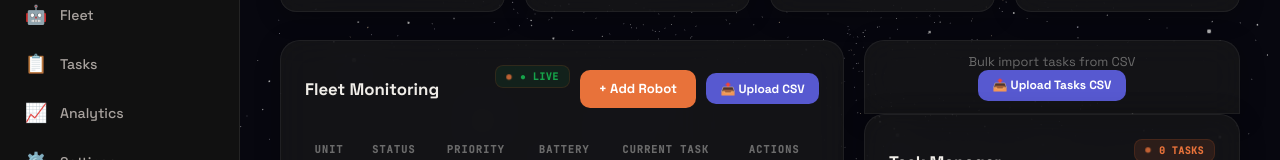
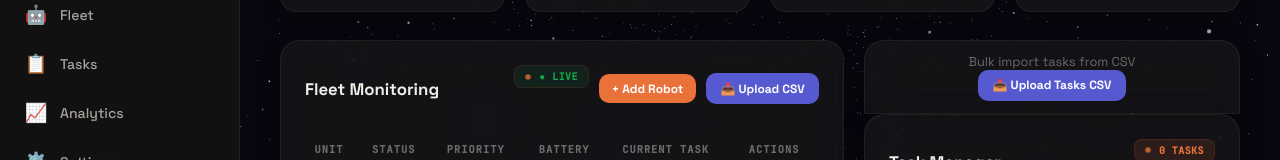
Before and after one commit to urbanxtreme/Hackatly, a React (Vite) app in the folder frontend/: page /dashboard in a window 1280 px wide. Shown: the part 198-358 px from the top of the page. Built offline with nearby package versions, Linux system fonts and the light colour scheme; no server answers; sample sign-in values are in the browser's storage.

Commit message:
robot adding update

```diff
--- a/frontend/src/components/Dashboard.tsx
+++ b/frontend/src/components/Dashboard.tsx
@@ -1,4 +1,4 @@
-import { useState, useEffect, useCallback, useRef } from 'react';
+import { useState, useEffect, useCallback, useMemo, useRef } from 'react';
 import { useNavigate } from 'react-router-dom';
 import DashboardCanvas from './DashboardCanvas';
 import SimulationView from './SimulationView';
@@ -105,6 +105,19 @@ const Dashboard = () => {
   const pendingTasksCount = tasks.filter(t => t.status === 'pending' || t.status === 'waiting').length;
   const runningTasksCount = tasks.filter(t => t.status === 'in_progress').length;
   const errorRobots = robots.filter(r => r.state === 'error').length;
+
+  const traversableCellCount = useMemo(() => {
+    let count = 0;
+    for (let x = 0; x < mapGrid.length; x++) {
+      for (let z = 0; z < mapGrid[x].length; z++) {
+        if (mapGrid[x][z] === 0) count++;
+      }
+    }
+    return count;
+  }, [mapGrid]);
+
+  const isAtCapacity = robots.length >= (traversableCellCount - 1);
+
   const efficiency = robots.length > 0
     ? Math.round((activeRobots / robots.length) * 100)
     : 0;
@@ -294,8 +307,19 @@ const Dashboard = () => {
                     <h2 className="panel-title">Fleet Monitoring</h2>
                     <div style={{ display: 'flex', gap: '10px', alignItems: 'center' }}>
                       <span className="badge live">● LIVE</span>
-                      <button className="task-add-btn" onClick={() => setShowAddRobot(!showAddRobot)}>
-                        + Add Robot
+                      <button
+                        className="task-add-btn"
+                        style={{
+                          fontSize: '0.75rem',
+                          padding: '0.4rem 0.8rem',
+                          background: isAtCapacity ? 'rgba(80,80,80,0.5)' : undefined,
+                          cursor: isAtCapacity ? 'not-allowed' : 'pointer',
+                          opacity: isAtCapacity ? 0.6 : 1
+                        }}
+                        onClick={() => !isAtCapacity && setShowAddRobot(!showAddRobot)}
+                        title={isAtCapacity ? "Warehouse at capacity (N-1 rule active)" : "Add Robot"}
+                      >
+                        {isAtCapacity ? '🔒 0 Capacity' : '+ Add Robot'}
                       </button>
                       <input type="file" accept=".csv" ref={robotFileRef} onChange={handleRobotCSVUpload} style={{ display: 'none' }} />
                       <button className="task-add-btn csv-upload-btn" onClick={() => robotFileRef.current?.click()}>
@@ -308,8 +332,13 @@ const Dashboard = () => {
                     <div className="task-form" style={{ marginBottom: '1rem' }}>
                       <div className="task-form-row">
                         <input className="task-input" placeholder="Robot Name (e.g. RX-7)" value={newRobotName} onChange={(e) => setNewRobotName(e.target.value)} />
-                        <button className="task-add-btn" onClick={handleAddRobot}>Deploy</button>
+                        <button className="task-add-btn" onClick={handleAddRobot} disabled={isAtCapacity}>Deploy</button>
                       </div>
+                      {isAtCapacity && (
+                         <div style={{ fontSize: '0.7rem', color: '#ff4444', marginTop: '5px' }}>
+                           ⚠️ Maximum occupancy reached. Navigation requires at least one free cell.
+                         </div>
+                      )}
                     </div>
                   )}
 
--- a/frontend/src/components/SimulationView.tsx
+++ b/frontend/src/components/SimulationView.tsx
@@ -302,11 +302,22 @@ const SimulationView = ({ apiRobots = [], tasks = [], onFetchData = () => { }, a
       activeApiRobots.forEach((apiBot, index) => {
         const existing = prev.find(r => r.id === apiBot.id);
         if (!existing) {
-          const pt = SPAWN_POINTS[index % SPAWN_POINTS.length];
+          // ── SMART PLACEMENT: Search for first available floor tile ──
+          let startPos = { x: 1, z: 1 };
+          let found = false;
+          for (let x = 1; x < GRID_SIZE - 1 && !found; x++) {
+            for (let z = 1; z < GRID_SIZE - 1 && !found; z++) {
+              if (currentGrid[x][z] === 0 && !newFleet.some(r => r.x === x && r.z === z)) {
+                startPos = { x, z };
+                found = true;
+              }
+            }
+          }
+
           newFleet.push({
             id: apiBot.id,
-            x: pt.x,
-            z: pt.z,
+            x: startPos.x,
+            z: startPos.z,
             color: `#${new THREE.Color(ROBOT_COLORS[index % ROBOT_COLORS.length]).getHexString()}`,
             missionPhase: 'IDLE',
             status: 'IDLE',
```
